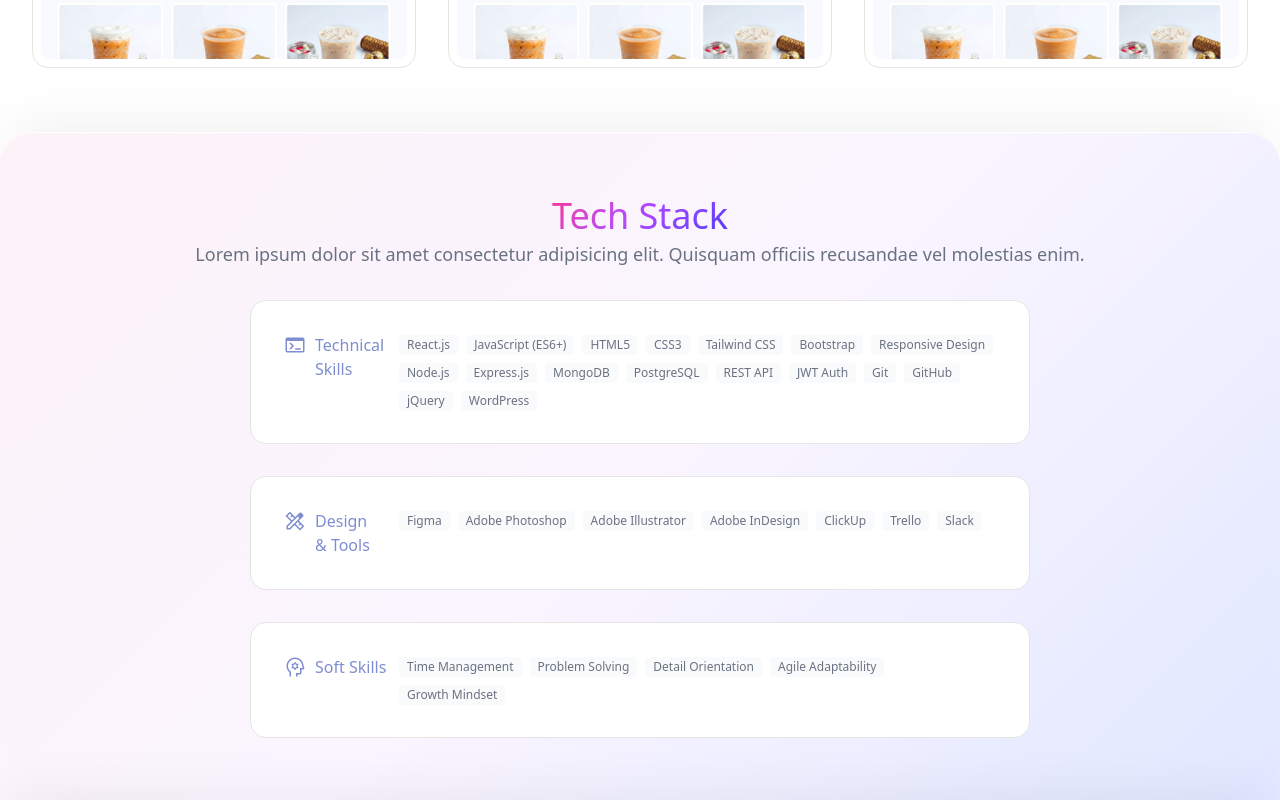
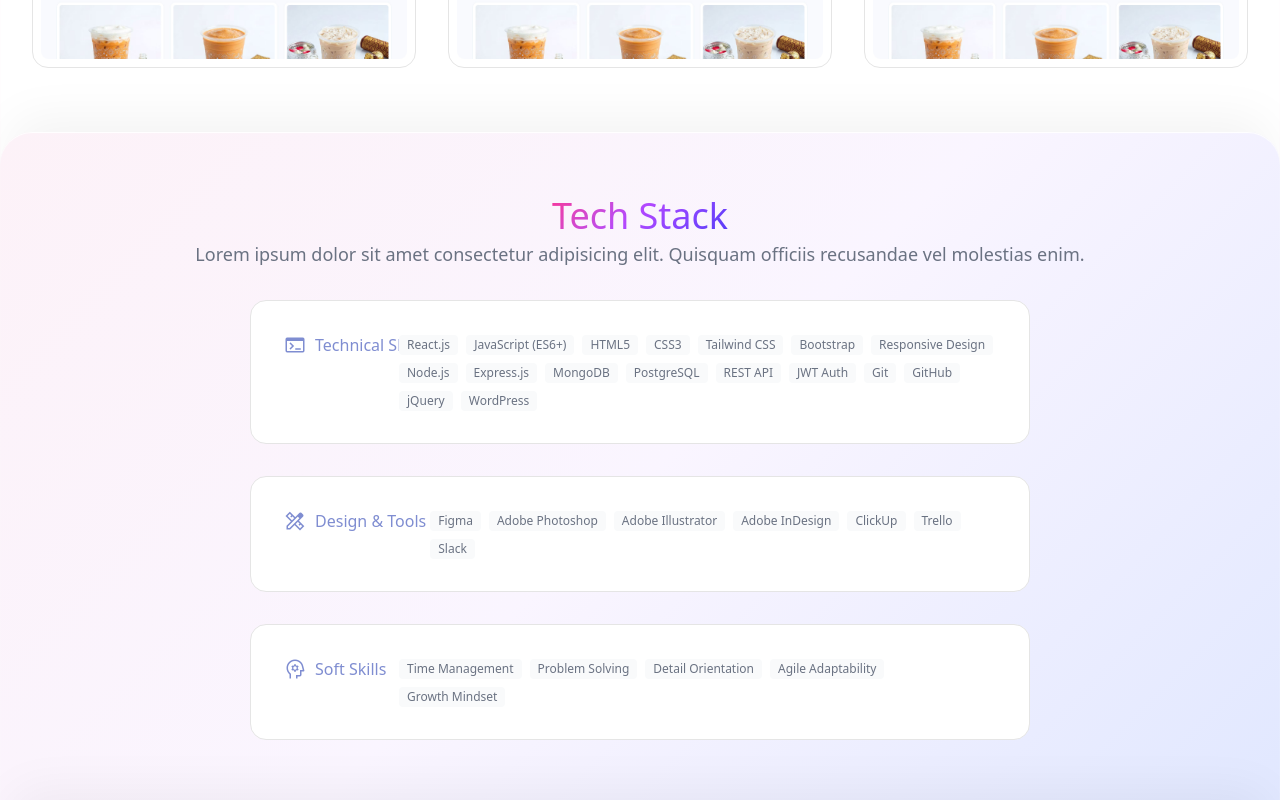
Before and after one commit to manitthongkaw/portfolio, a React (Vite) app: page / in a window 1280 px wide. Shown: the part 1480-2280 px from the top of the page. Built offline with nearby package versions, Linux system fonts and the light colour scheme; a web font is replaced by a local one.

Commit message:
refactor: skills list content to .js file and .map() on Skill.jsx component

```diff
--- a/src/App.jsx
+++ b/src/App.jsx
@@ -13,8 +13,6 @@ import Contact from "./components/Contact";
 
 export default function App() {
 
-  const isDev = true;
-
   return (
     <>
       <Header />
@@ -23,7 +21,7 @@ export default function App() {
         <About />
         <Work />
         <Skill />
-        {isDev && <Experience />}
+        <Experience />
         <Contact />
       </main>
       <Footer />
--- a/src/components/Skill.jsx
+++ b/src/components/Skill.jsx
@@ -1,3 +1,5 @@
+import { skills } from "../data/skills";
+
 export default function Skill() {
 
   return (
@@ -5,52 +7,28 @@ export default function Skill() {
       <div className="container">
         <div className="heading">
           <h2>Tech Stack</h2>
-          <p>Lorem ipsum dolor sit amet consectetur adipisicing elit. Quisquam officiis recusandae vel molestias enim.</p>
+          <p>
+            Lorem ipsum dolor sit amet consectetur adipisicing elit. Quisquam
+            officiis recusandae vel molestias enim.
+          </p>
         </div>
-        <div className="frame skill-technical">
-          <h3><span className="icon-material">terminal</span> Technical<br />Skills</h3>
-          <ul>
-            <li className="badge badge-soft badge-content">React.js</li>
-            <li className="badge badge-soft badge-content">JavaScript (ES6+)</li>
-            <li className="badge badge-soft badge-content">HTML5</li>
-            <li className="badge badge-soft badge-content">CSS3</li>
-            <li className="badge badge-soft badge-content">Tailwind CSS</li>
-            <li className="badge badge-soft badge-content">Bootstrap</li>
-            <li className="badge badge-soft badge-content">Responsive Design</li>
-            <li className="badge badge-soft badge-content">Node.js</li>
-            <li className="badge badge-soft badge-content">Express.js</li>
-            <li className="badge badge-soft badge-content">MongoDB</li>
-            <li className="badge badge-soft badge-content">PostgreSQL</li>
-            <li className="badge badge-soft badge-content">REST API</li>
-            <li className="badge badge-soft badge-content">JWT Auth</li>
-            <li className="badge badge-soft badge-content">Git</li>
-            <li className="badge badge-soft badge-content">GitHub</li>
-            <li className="badge badge-soft badge-content">jQuery</li>
-            <li className="badge badge-soft badge-content">WordPress</li>
-          </ul>
-        </div>
-        <div className="frame skill-design-tool">
-          <h3><span className="icon-material">design_services</span> Design<br />& Tools</h3>
-          <ul>
-            <li className="badge badge-soft badge-content">Figma</li>
-            <li className="badge badge-soft badge-content">Adobe Photoshop</li>
-            <li className="badge badge-soft badge-content">Adobe Illustrator</li>
-            <li className="badge badge-soft badge-content">Adobe InDesign</li>
-            <li className="badge badge-soft badge-content">ClickUp</li>
-            <li className="badge badge-soft badge-content">Trello</li>
-            <li className="badge badge-soft badge-content">Slack</li>
-          </ul>
-        </div>
-        <div className="frame skill-soft">
-          <h3><span className="icon-material">psychology</span> Soft Skills</h3>
-          <ul>
-            <li className="badge badge-soft badge-content">Time Management</li>
-            <li className="badge badge-soft badge-content">Problem Solving</li>
-            <li className="badge badge-soft badge-content">Detail Orientation</li>
-            <li className="badge badge-soft badge-content">Agile Adaptability</li>
-            <li className="badge badge-soft badge-content">Growth Mindset</li>
-          </ul>
-        </div>
+        {skills?.length > 0 &&
+          skills.map((skill) =>
+            skill.items?.length > 0 && (
+              <div key={skill.id} className={`frame ${skill.id}`}>
+                <h3>
+                  <span className="icon-material">{skill.icon}</span>
+                  {skill.title}
+                </h3>
+                <ul>
+                  {skill.items.map((item) => (
+                    <li key={`${skill.id}-${item}`} className="badge badge-soft badge-content">{item}</li>
+                  ))}
+                </ul>
+              </div>
+            )
+          )
+        }
       </div>
     </section>
   );
--- /dev/null
+++ b/src/data/skills.js
@@ -0,0 +1,52 @@
+export const skills = [
+  {
+    id: "skill-technical",
+    title: "Technical Skills",
+    icon: "terminal",
+    items: [
+      "React.js",
+      "JavaScript (ES6+)",
+      "HTML5",
+      "CSS3",
+      "Tailwind CSS",
+      "Bootstrap",
+      "Responsive Design",
+      "Node.js",
+      "Express.js",
+      "MongoDB",
+      "PostgreSQL",
+      "REST API",
+      "JWT Auth",
+      "Git",
+      "GitHub",
+      "jQuery",
+      "WordPress"
+    ]
+  },
+  {
+    id: "skill-design-tool",
+    title: "Design & Tools",
+    icon: "design_services",
+    items: [
+      "Figma",
+      "Adobe Photoshop",
+      "Adobe Illustrator",
+      "Adobe InDesign",
+      "ClickUp",
+      "Trello",
+      "Slack"
+    ]
+  },
+  {
+    id: "skill-soft",
+    title: "Soft Skills",
+    icon: "psychology",
+    items: [
+      "Time Management",
+      "Problem Solving",
+      "Detail Orientation",
+      "Agile Adaptability",
+      "Growth Mindset"
+    ]
+  }
+];
```
